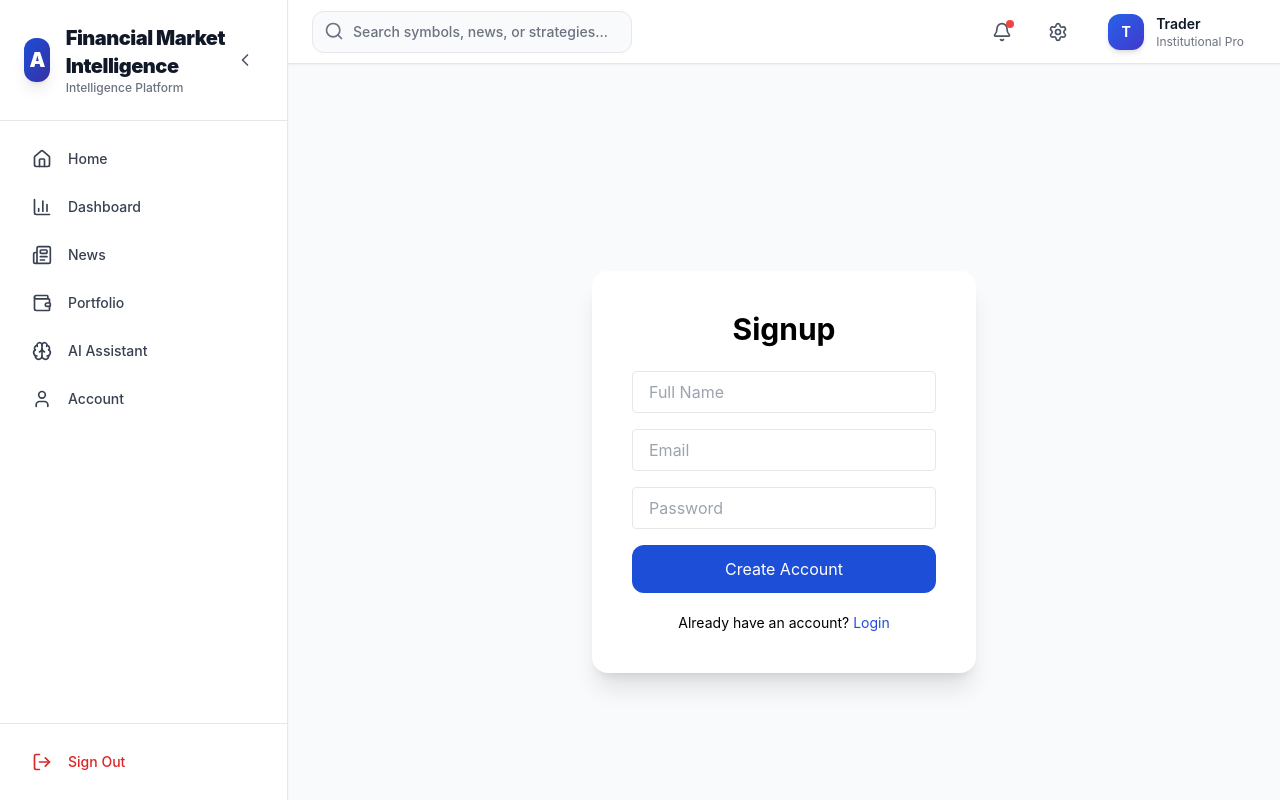
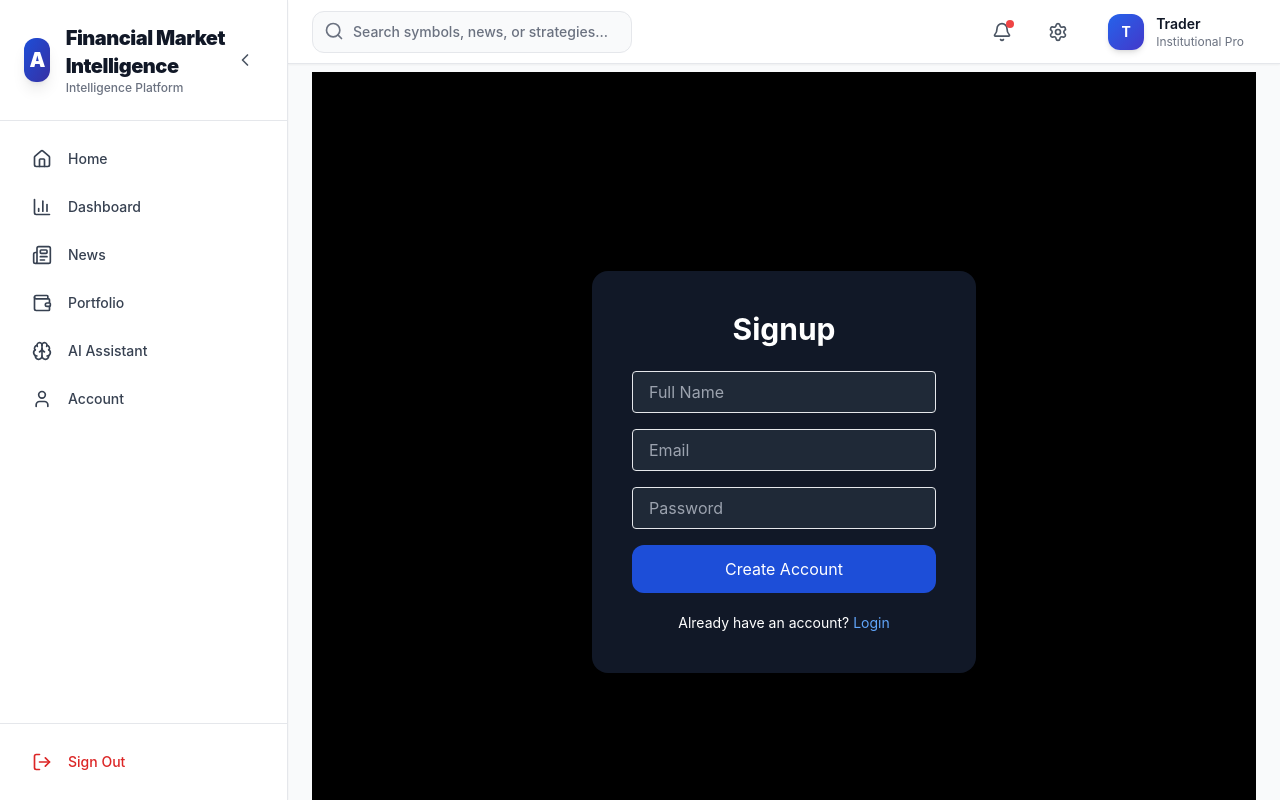
Before and after one commit to Vishalkadam2003/ai-market-intelligence, a React (Vite) app in the folder frontend/: page /signup in a window 1280 px wide. Built offline with nearby package versions, Linux system fonts and the light colour scheme.

Commit message:
Update Signup.jsx

```diff
--- a/frontend/src/pages/Signup.jsx
+++ b/frontend/src/pages/Signup.jsx
@@ -53,26 +53,26 @@ export default function Signup() {
   };
 
   return (
-    <div className="min-h-screen flex items-center justify-center bg-gray-50">
-      <div className="bg-white p-10 rounded-2xl shadow-xl w-96">
-        <h2 className="text-3xl font-bold mb-6 text-center">
+    <div className="min-h-screen flex items-center justify-center bg-black">
+      <div className="bg-gray-900 p-10 rounded-2xl shadow-xl w-96">
+        <h2 className="text-3xl font-bold mb-6 text-center text-white">
           Signup
         </h2>
 
         {error && (
-          <p className="text-red-600 text-center mb-3">
+          <p className="text-red-500 text-center mb-3">
             {error}
           </p>
         )}
 
         {success && (
-          <p className="text-green-600 text-center mb-3">
+          <p className="text-green-500 text-center mb-3">
             {success}
           </p>
         )}
 
         <input
-          className="w-full mb-4 border rounded px-4 py-2"
+          className="w-full mb-4 border rounded px-4 py-2 bg-gray-800 text-white"
           placeholder="Full Name"
           value={full_name}
           onChange={(e) => setName(e.target.value)}
@@ -80,7 +80,7 @@ export default function Signup() {
 
         <input
           type="email"
-          className="w-full mb-4 border rounded px-4 py-2"
+          className="w-full mb-4 border rounded px-4 py-2 bg-gray-800 text-white"
           placeholder="Email"
           value={email}
           onChange={(e) => setEmail(e.target.value)}
@@ -88,7 +88,7 @@ export default function Signup() {
 
         <input
           type="password"
-          className="w-full mb-4 border rounded px-4 py-2"
+          className="w-full mb-4 border rounded px-4 py-2 bg-gray-800 text-white"
           placeholder="Password"
           value={password}
           onChange={(e) => setPassword(e.target.value)}
@@ -101,9 +101,9 @@ export default function Signup() {
           Create Account
         </button>
 
-        <p className="text-center mt-5 text-sm">
+        <p className="text-center mt-5 text-sm text-white">
           Already have an account?{" "}
-          <Link className="text-blue-700" to="/login">
+          <Link className="text-blue-400" to="/login">
             Login
           </Link>
         </p>
```
